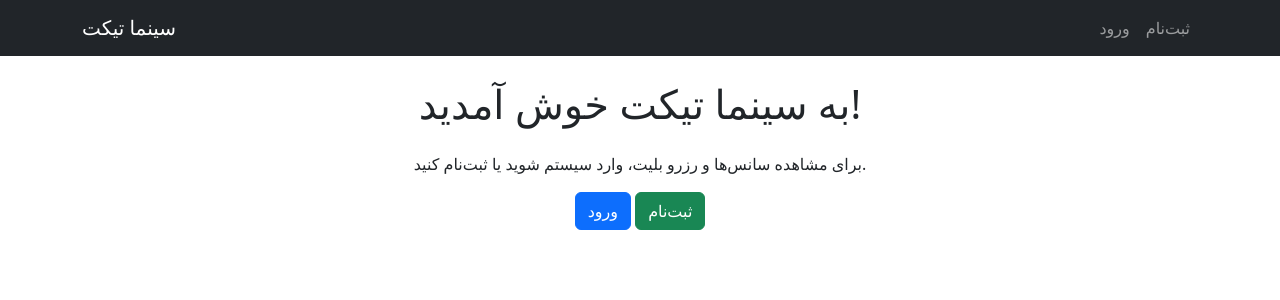
After one commit to kawannajjar/CinemaTicketProject, a Django app: page / in a window 1280 px wide. The commit adds this page. Shown: the top 300 px of the page. Run offline with Django 4.2, Linux system fonts and the light colour scheme.

Commit message:
Added home page and fixed root URL

```diff
--- a/CinemaTicket/CinemaTicket/urls.py
+++ b/CinemaTicket/CinemaTicket/urls.py
@@ -2,6 +2,8 @@ from django.urls import path
 from django.contrib import admin
 from django.urls import path, include
 from users.views import test_log  # وارد کردن تابع test_log
+from bookings.views import home  # وارد کردن ویو صفحه اصلی
+
 
 urlpatterns = [
     path('test-log/', test_log, name='test-log'),
@@ -9,5 +11,7 @@ urlpatterns = [
     path('bookings/', include('bookings.urls')),
     path('users/', include('users.urls')),
     path('accounts/', include('django.contrib.auth.urls')),
+    path('', home, name='home'),  # صفحه اصلی
+
 
 ]
--- /dev/null
+++ b/CinemaTicket/bookings/templates/bookings/home.html
@@ -0,0 +1,14 @@
+{% extends 'base.html' %}
+
+{% block content %}
+<div class="row justify-content-center">
+    <div class="col-md-8">
+        <h1 class="text-center">به سینما تیکت خوش آمدید!</h1>
+        <p class="text-center mt-4">برای مشاهده سانس‌ها و رزرو بلیت، وارد سیستم شوید یا ثبت‌نام کنید.</p>
+        <div class="text-center">
+            <a href="{% url 'login' %}" class="btn btn-primary">ورود</a>
+            <a href="{% url 'signup' %}" class="btn btn-success">ثبت‌نام</a>
+        </div>
+    </div>
+</div>
+{% endblock %}
--- a/CinemaTicket/bookings/views.py
+++ b/CinemaTicket/bookings/views.py
@@ -7,7 +7,14 @@ import logging
 
 
 
+
 logger = logging.getLogger(__name__)
+
+
+from django.shortcuts import render
+
+def home(request):
+    return render(request, 'bookings/home.html')
 
 def book_session(request, session_id):
     session = get_object_or_404(Session, id=session_id)
--- /dev/null
+++ b/CinemaTicket/templates/base.html
@@ -0,0 +1,42 @@
+<!DOCTYPE html>
+<html lang="fa">
+<head>
+    <meta charset="UTF-8">
+    <meta name="viewport" content="width=device-width, initial-scale=1.0">
+    <title>سینما تیکت</title>
+    <link href="https://cdn.jsdelivr.net/npm/bootstrap@5.3.0/dist/css/bootstrap.min.css" rel="stylesheet">
+</head>
+<body>
+    <nav class="navbar navbar-expand-lg navbar-dark bg-dark">
+        <div class="container">
+            <a class="navbar-brand" href="{% url 'session-list' %}">سینما تیکت</a>
+            <div class="collapse navbar-collapse">
+                <ul class="navbar-nav ms-auto">
+                    {% if user.is_authenticated %}
+                        <li class="nav-item">
+                            <a class="nav-link" href="{% url 'profile' %}">پروفایل</a>
+                        </li>
+                        <li class="nav-item">
+                            <a class="nav-link" href="{% url 'logout' %}">خروج</a>
+                        </li>
+                    {% else %}
+                        <li class="nav-item">
+                            <a class="nav-link" href="{% url 'login' %}">ورود</a>
+                        </li>
+                        <li class="nav-item">
+                            <a class="nav-link" href="{% url 'signup' %}">ثبت‌نام</a>
+                        </li>
+                    {% endif %}
+                </ul>
+            </div>
+        </div>
+    </nav>
+
+    <div class="container mt-4">
+        {% block content %}
+        {% endblock %}
+    </div>
+
+    <script src="https://cdn.jsdelivr.net/npm/bootstrap@5.3.0/dist/js/bootstrap.bundle.min.js"></script>
+</body>
+</html>
```
Also changed, not shown: CinemaTicket/bookings/templates/bookings/session_list.html (+13 -14 lines), CinemaTicket/templates/registration/login.html (+15 -16 lines), CinemaTicket/users/templates/users/profile.html (+12 -13 lines), CinemaTicket/users/templates/users/signup.html (+15 -16 lines), CinemaTicket/db.sqlite3.
